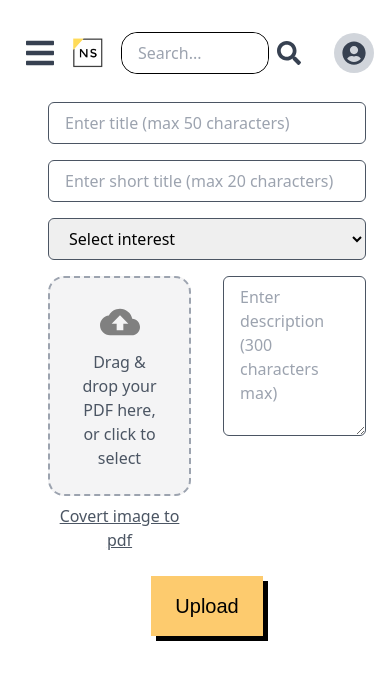
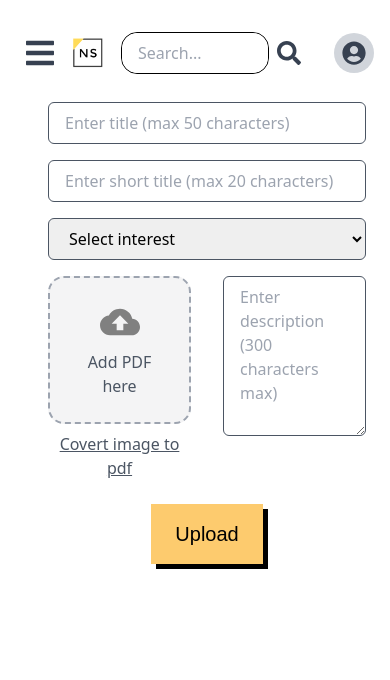
Before and after one commit to TheWiseGhost/NoteSlide, a React (Create React App) app: page /upload in a window 390 px wide. Shown: the top 680 px of the page. Built offline with nearby package versions, Linux system fonts and the light colour scheme.

Commit message:
Small mobile UI tweaks

```diff
--- a/src/components/AddNote.js
+++ b/src/components/AddNote.js
@@ -287,8 +287,11 @@ const AddNote = () => {
                     className="p-6 mb-2 flex flex-col items-center justify-center h-auto bg-zinc-100 rounded-2xl border-2 border-dashed border-gray-400 cursor-pointer"
                   >
                     <CloudUploadIcon style={{ fontSize: 40, color: "gray" }} />
-                    <span className="mt-2 text-base leading-normal text-center text-gray-600">
+                    <span className="hidden md:flex mt-2 text-base leading-normal text-center text-gray-600">
                       Drag & drop your PDF here, or click to select
+                    </span>
+                    <span className="flex md:hidden mt-2 text-base leading-normal text-center text-gray-600">
+                      Add PDF here
                     </span>
                     <input
                       id="file-upload"
--- a/src/components/Hero.js
+++ b/src/components/Hero.js
@@ -19,7 +19,7 @@ const Hero = () => {
             className="w-10"
             alt="NoteSlide Logo"
           />
-          <div className="text-2xl text-black font-bold md:font-semibold font-nats">
+          <div className="text-2xl text-black font-bold md:font-semibold font-outfit md:font-nats">
             Note Slide
           </div>
         </div>
@@ -96,7 +96,7 @@ const Hero = () => {
 
       {/* Main Content */}
       <div className="text-center mt-12">
-        <div className="mx-4 md:mx-0 text-5xl md:text-7xl flex flex-col text-center font-outfit font-semibold mb-8 animate-floatUp">
+        <div className="mx-4 md:mx-0 text-5xl md:text-7xl flex flex-col text-center font-josefin md:font-outfit font-normal md:font-semibold mb-8 animate-floatUp">
           <h1 className="leading-snug">
             Simply the Best Way to <br className="hidden md:block" /> Share
             Notes
```
